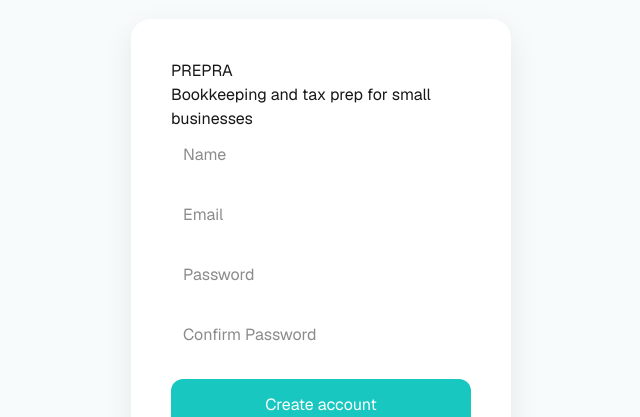
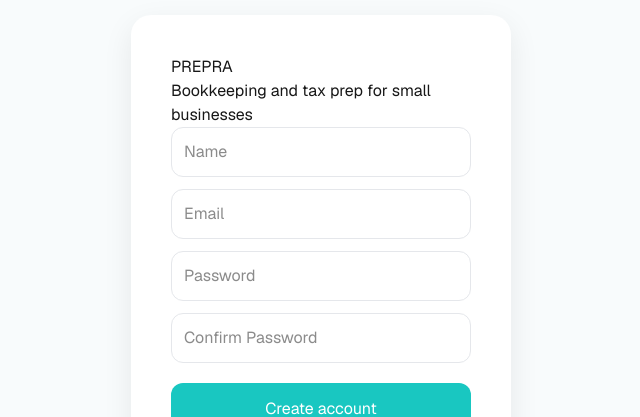
Before and after one commit to PrepraLefty/prepralive, a Next.js app: page /signup in a window 1280 px wide. Shown: the part 133-550 px from the top of the page, without its empty margins (319-959 px from the left). Built offline with nearby package versions, Linux system fonts and the light colour scheme; no server answers.

Commit message:
Fix low-contrast auth inputs: add border/background to login, signup, reset-password, forgot-password

```diff
--- a/app/forgot-password/page.tsx
+++ b/app/forgot-password/page.tsx
@@ -77,6 +77,9 @@ export default function ForgotPassword() {
                 padding: "12px",
                 marginTop: "16px",
                 marginBottom: "20px",
+                border: "1px solid #E5E7EB",
+                borderRadius: 12,
+                background: "white",
               }}
             />
 
--- a/app/login/page.tsx
+++ b/app/login/page.tsx
@@ -81,6 +81,9 @@ export default function Login() {
             width: "100%",
             padding: "12px",
             marginBottom: "12px",
+            border: "1px solid #E5E7EB",
+            borderRadius: 12,
+            background: "white",
           }}
         />
 
@@ -93,6 +96,9 @@ export default function Login() {
             width: "100%",
             padding: "12px",
             marginBottom: "20px",
+            border: "1px solid #E5E7EB",
+            borderRadius: 12,
+            background: "white",
           }}
         />
 
--- a/app/reset-password/page.tsx
+++ b/app/reset-password/page.tsx
@@ -94,6 +94,9 @@ export default function ResetPassword() {
             padding: "12px",
             marginTop: "16px",
             marginBottom: "12px",
+            border: "1px solid #E5E7EB",
+            borderRadius: 12,
+            background: "white",
           }}
         />
 
@@ -106,6 +109,9 @@ export default function ResetPassword() {
             width: "100%",
             padding: "12px",
             marginBottom: "20px",
+            border: "1px solid #E5E7EB",
+            borderRadius: 12,
+            background: "white",
           }}
         />
 
--- a/app/signup/page.tsx
+++ b/app/signup/page.tsx
@@ -82,6 +82,9 @@ export default function Signup() {
             width: "100%",
             padding: "12px",
             marginBottom: "12px",
+            border: "1px solid #E5E7EB",
+            borderRadius: 12,
+            background: "white",
           }}
         />
 
@@ -94,6 +97,9 @@ export default function Signup() {
             width: "100%",
             padding: "12px",
             marginBottom: "12px",
+            border: "1px solid #E5E7EB",
+            borderRadius: 12,
+            background: "white",
           }}
         />
 
@@ -106,6 +112,9 @@ export default function Signup() {
             width: "100%",
             padding: "12px",
             marginBottom: "12px",
+            border: "1px solid #E5E7EB",
+            borderRadius: 12,
+            background: "white",
           }}
         />
 
@@ -118,6 +127,9 @@ export default function Signup() {
             width: "100%",
             padding: "12px",
             marginBottom: "20px",
+            border: "1px solid #E5E7EB",
+            borderRadius: 12,
+            background: "white",
           }}
         />
 
```
